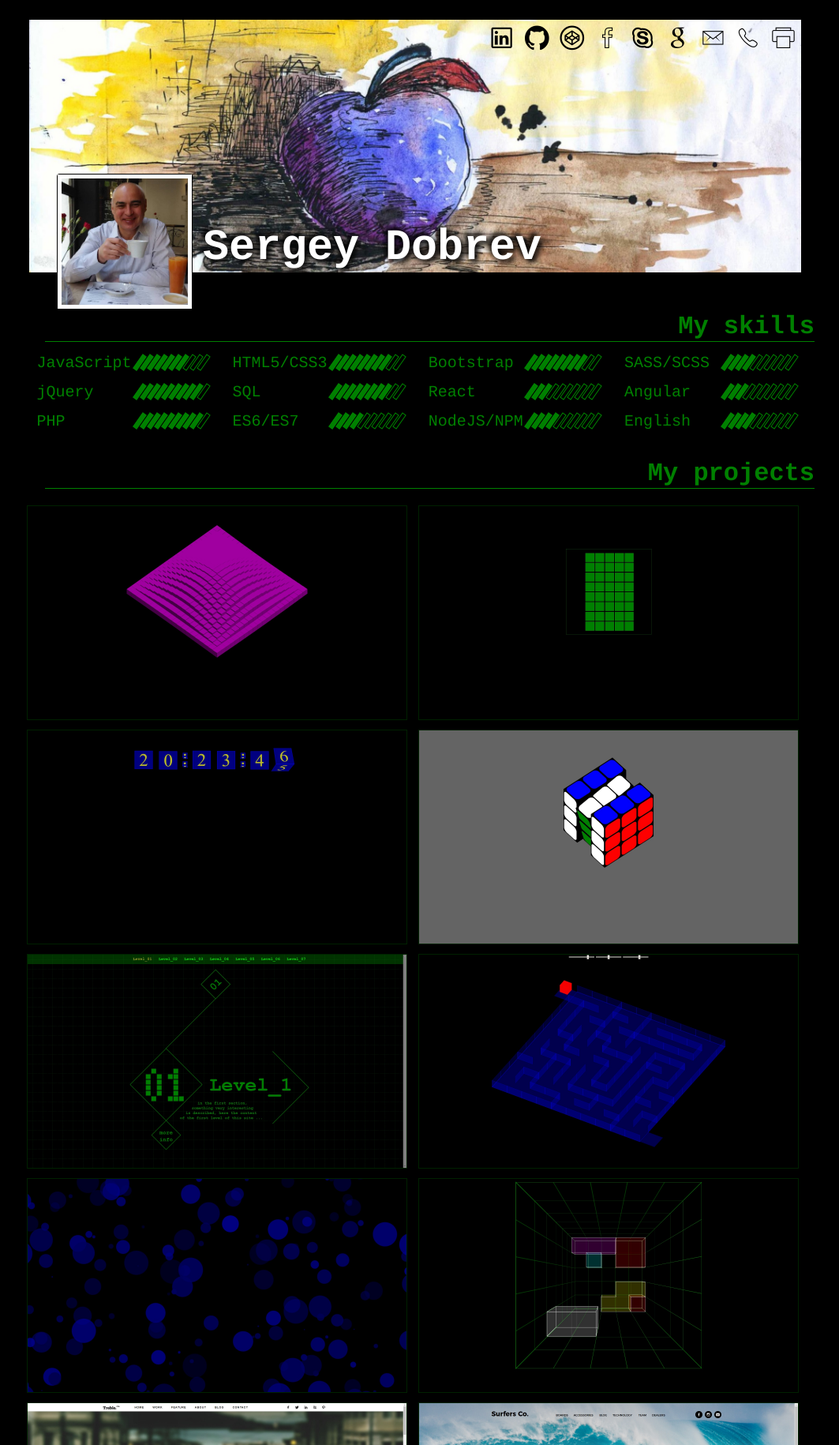
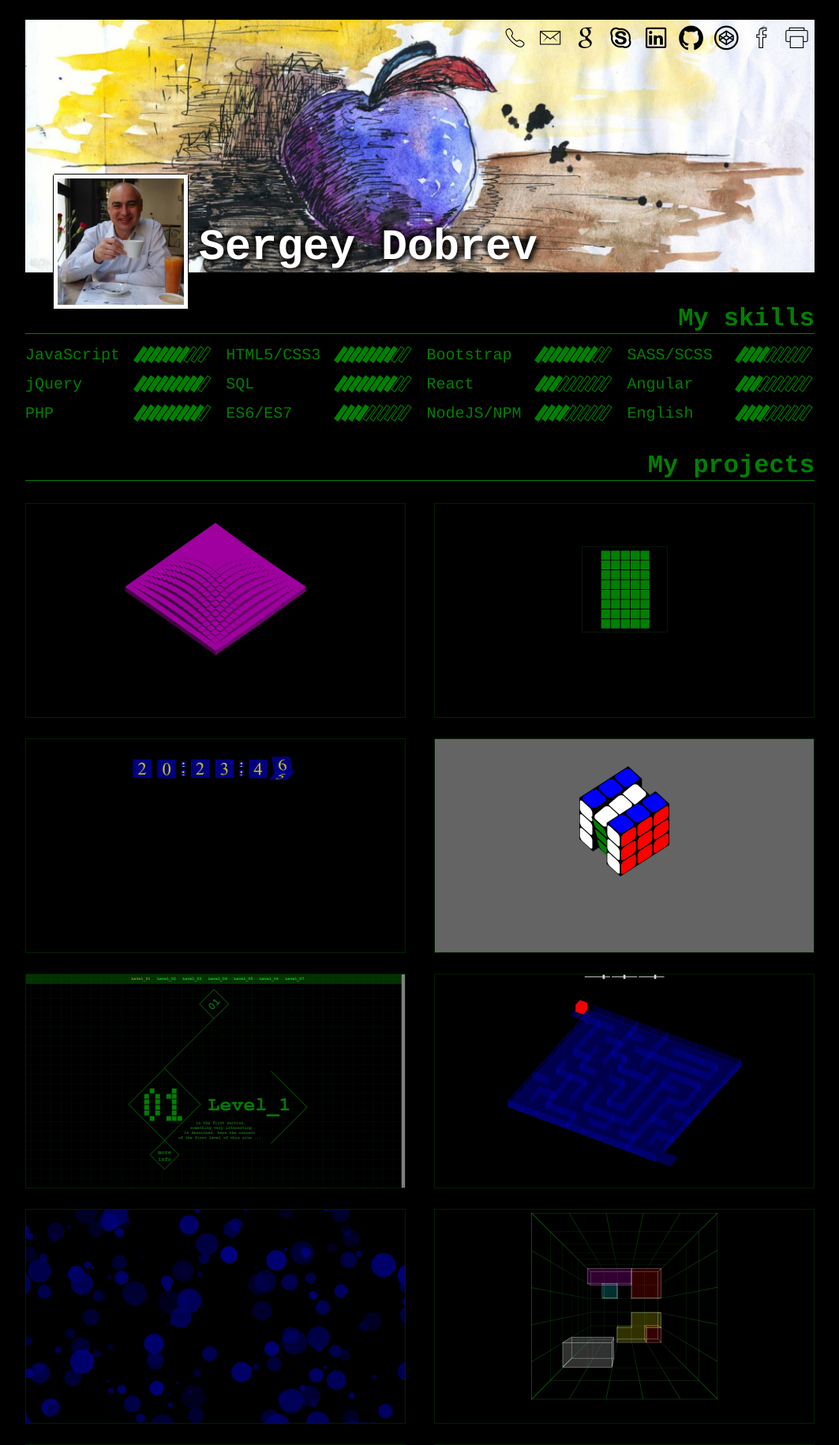
Before and after one commit to SergeyDobrev/SergeyDobrev.github.io, a PHP site: page / in a window 1280 px wide. Shown: the top 1830 px of the page at 79% size, without its empty margins (108-1171 px from the left). Run offline with PHP 8.4, Linux system fonts and the light colour scheme; some web fonts are replaced.

Commit message:
30th commit

```diff
--- a/css/style.css
+++ b/css/style.css
@@ -24,10 +24,6 @@ h1 {
 }
 div {
 	display: inline-block;
-}
-
-a {
-	color: green;
 }
 
 .linkicons {
@@ -86,8 +82,8 @@ a {
 
 .coverFon {
 	height: 320px;
-	width: 978px;
-	margin: 5px;
+	width: 1000px;
+	margin: 5px 0;
 	margin-bottom: 100px;
 	background-image: url(fon.jpg);
 	background-size: cover;
@@ -124,35 +120,35 @@ a {
 
 .skillsBlock {
 
-	width: 975px;
-	margin: -60px 0 5px 5px;
+	width: 1000px;
+	margin: -60px 0 5px 0;
 	text-align: left;
 	font-size: 32px;
-	padding-top: 10px;
+	/* padding-top: 10px; */
 	/* border: 1px solid green; */
 	font-weight: bold;
 	color: green;
-	text-align: right;
 }
 .skillsTitle {
-	width: 975px;
-	margin: 0 -20px 10px 0;
+	width: 1000px;
+	margin: 0 -0 10px 0;
 	border-bottom: 1px solid green;
+	text-align: right;
 
 }
 
 .skillsItem {
 	height: 30px;
-	width: 219px;
-	margin: 2px;
+	width: 235px;
+	margin: 2px 0;
 	font-size: 20px;
 	line-height: 30px;
 	/* border: 1px solid green; */
 	display: inline-block;
 	vertical-align: top;
 	text-decoration: none;
-	padding-left: 6px;
-	text-align: left;
+	/* padding-left: 6px; */
+text-align: left;
 	font-weight: normal;
 }
 
@@ -162,7 +158,8 @@ a {
 
 .skillItemName {
 	height: 30px;
-	width: 120px;
+	width: 135px;
+	color: green;
 
 }
 
@@ -188,26 +185,17 @@ a {
 .block {
 	height: 270px;
 	width: 480px;
-	margin: 6px 2px;
+	margin: 13px 13px 13px 0;
 	border: 1px solid rgba(0,100,0,0.1);
 	display: inline-block;
 	background-color: rgba(0,255,0,0.1);
+}
+
+.blockR {
+	margin: 13px 0 13px 13px;
 }
 
 .block:hover {
 	opacity: 0.4;
 	border: 1px solid rgba(0,255,0,0.6);
 }
-
-.myProjects {
-	height: 32px;
-	width: 975px;
-	margin: -40px 0 5px 5px;
-	text-align: left;
-	line-height: 32px;
-	font-size: 32px;
-	/* border: 1px solid green; */
-	font-weight: bold;
-	color: green;
-	text-align: right;
-}
--- a/index.html
+++ b/index.html
@@ -12,14 +12,14 @@
 	<div class="main">
 		<div class="coverFon">
 			<h1>Sergey Dobrev</h1>
+			<a class="linkicons ion-ios-telephone-outline telephone" href="tel:+380503348863" title="my telephone"></a>
+			<a class="linkicons ion-ios-email-outline ukrnet" href="mailto:sergey_dobrev@ukr.net" title="my ukrnet mail"></a>
+			<a class="linkicons ion-social-google-outline google" href="mailto:dobrev.sergey@gmail.com" title="my google mail"></a>
+			<a class="linkicons ion-social-skype-outline skype" href="skype: sergey.dobrev?call" title="my skype"></a>
 			<a class="linkicons ion-social-linkedin-outline linkedin" href="https://www.linkedin.com/in/sergey-dobrev/" title="my linkedin" target="_blank"></a>
 			<a class="linkicons ion-social-github github" href="https://github.com/SergeyDobrev" title="my github" target="_blank"></a>
 			<a class="linkicons ion-social-codepen-outline codepen" href="https://codepen.io/dobrev_sergey/" title="my codepen" target="_blank"></a>
 			<a class="linkicons ion-social-facebook-outline facebook" href="https://www.facebook.com/sergey.dobrev.520" title="my facebook" target="_blank"></a>
-			<a class="linkicons ion-social-skype-outline skype" href="skype: sergey.dobrev?call" title="my skype"></a>
-			<a class="linkicons ion-social-google-outline google" href="mailto:dobrev.sergey@gmail.com" title="my google mail"></a>
-			<a class="linkicons ion-ios-email-outline ukrnet" href="mailto:sergey_dobrev@ukr.net" title="my ukrnet mail"></a>
-			<a class="linkicons ion-ios-telephone-outline telephone" href="tel:+380503348863" title="my telephone"></a>
 			<a class="linkicons ion-ios-printer-outline paper" href="CV_Dobrev_2018-03-11.pdf" title="my pdf cv" target="_blank"></a>
 
 			<div class="coverPhoto">
@@ -200,7 +200,7 @@
 			<img src="css/BGp01.jpg" title="JS jQuery project">
 		</a>
 
-		<a class="block" href="projects/MyProject_02/index.html" target="_blank">
+		<a class="block blockR" href="projects/MyProject_02/index.html" target="_blank">
 			<img src="css/BGp02.jpg" title="JS jQuery project">
 		</a>
 
@@ -208,7 +208,7 @@
 			<img src="css/BGp03.jpg" title="JS jQuery project">
 		</a>
 
-		<a class="block" href="projects/MyProject_05/index.html" target="_blank">
+		<a class="block blockR" href="projects/MyProject_05/index.html" target="_blank">
 			<img src="css/BGp04.jpg" title="JS jQuery project">
 		</a>
 
@@ -216,7 +216,7 @@
 			<img src="css/BGp05.jpg" title="JS jQuery Bootstrap project">
 		</a>
 
-		<a class="block" href="projects/MyProject_03/index.html" target="_blank">
+		<a class="block blockR" href="projects/MyProject_03/index.html" target="_blank">
 			<img src="css/BGp06.jpg" title="JS jQuery project">
 		</a>
 
@@ -224,7 +224,7 @@
 			<img src="css/BGp07.jpg" title="JS Canvas project">
 		</a>
 
-		<a class="block" href="projects/MyProject_10_Block_Out/index.html" target="_blank">
+		<a class="block blockR" href="projects/MyProject_10_Block_Out/index.html" target="_blank">
 			<img src="css/BGp15.jpg" title="JS SVG project">
 		</a>
 
@@ -232,7 +232,7 @@
 			<img src="css/BGp09.jpg" title="HTM5 CSS3 Bootstrap project">
 		</a>
 
-		<a class="block" href="projects/MyProject_12_old_surfers-co/index.html" target="_blank">
+		<a class="block blockR" href="projects/MyProject_12_old_surfers-co/index.html" target="_blank">
 			<img src="css/BGp12.jpg" title="HTM5 CSS3 psd project">
 		</a>
 
@@ -240,7 +240,7 @@
 			<img src="css/BGp14.jpg" title="HTM5 CSS3 Адаптивная верстка">
 		</a>
 
-		<a class="block" href="projects/MyProject_15_old_bakery/index_v2.html" target="_blank">
+		<a class="block blockR" href="projects/MyProject_15_old_bakery/index_v2.html" target="_blank">
 			<img src="css/BGp11.jpg" title="HTM5 CSS3 project">
 		</a>
 
@@ -248,12 +248,12 @@
 			<img src="css/BGp10.jpg" title="HTM5 CSS3 Freelance project">
 		</a>
 
-		<a class="block" href="projects/MyProject_08_old_HTML5-CCS3_Airbnb/index.html" target="_blank">
+		<a class="block blockR" href="projects/MyProject_08_old_HTML5-CCS3_Airbnb/index.html" target="_blank">
 			<img src="css/BGp08.jpg" title="HTM5 CSS3 project">
 		</a>
 
 		<a class="block" href="#" title="my future projects"></a>
-		<a class="block" href="#" title="my future projects"></a>
+		<a class="block blockR" href="#" title="my future projects"></a>
 
 	</div>
 
```
